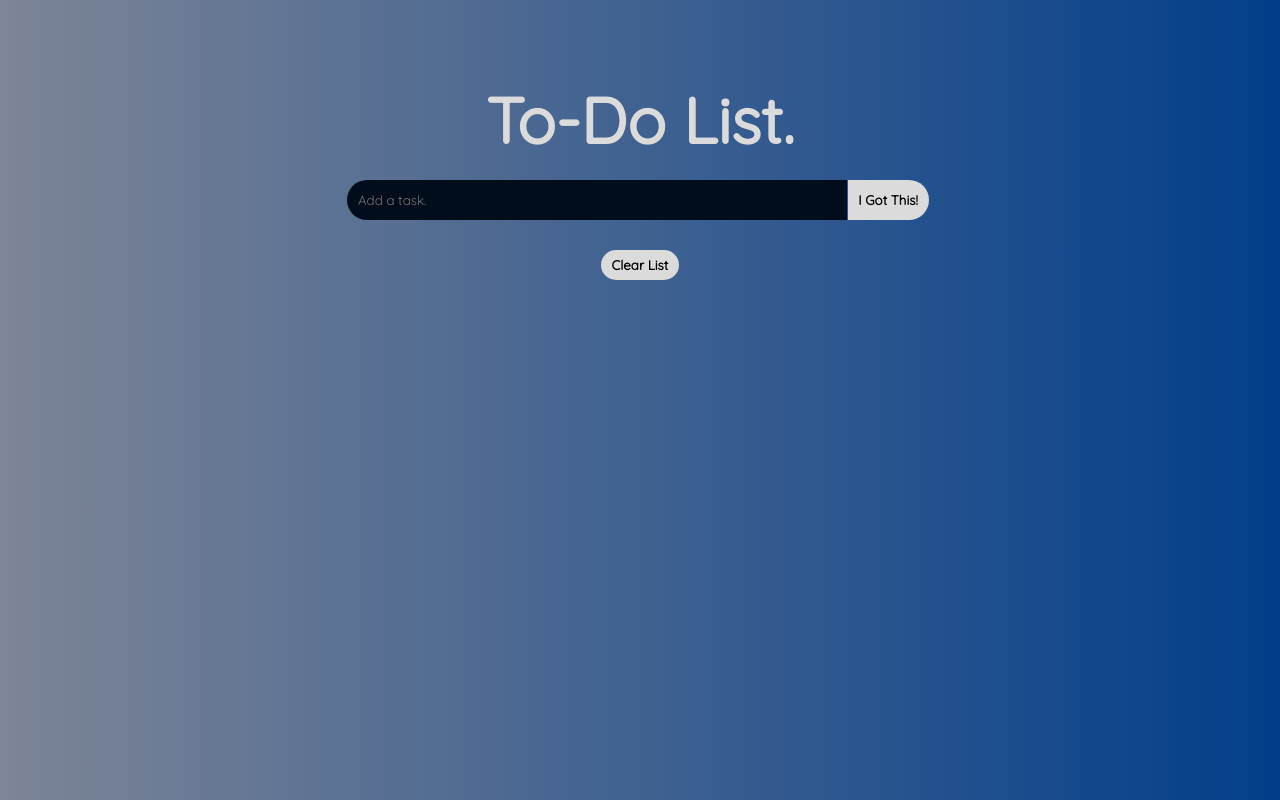
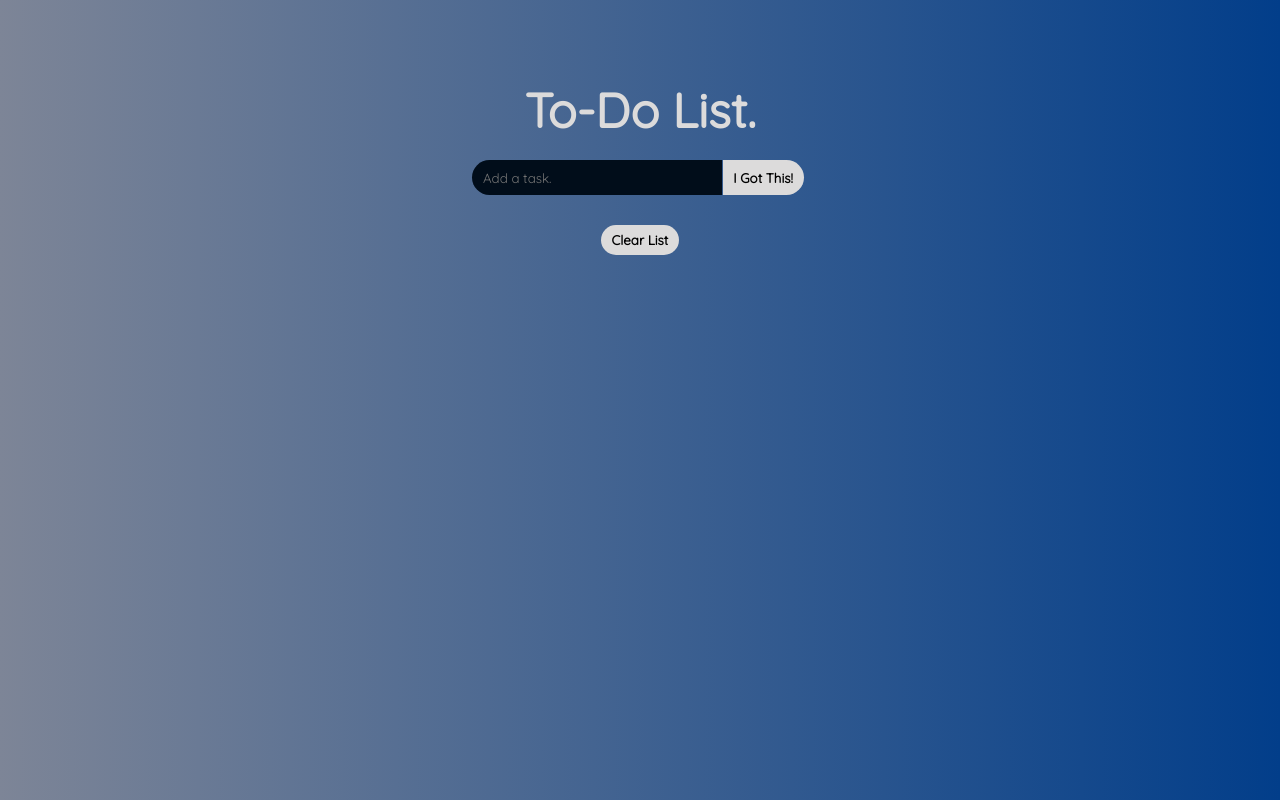
Before and after one commit to LucasCoppola/To-Do-App-w-LocalStorage, a plain HTML site: page index.html in a window 1280 px wide. Drawn offline with Linux system fonts and the light colour scheme.

Commit message:
Update styles.css

```diff
--- a/styles.css
+++ b/styles.css
@@ -98,7 +98,7 @@ body{
     box-shadow: 0 5px 10px rgba(0, 0, 0, 0.2);
 }
 
-@media (min-width: 400px) and (max-width: 605px) {
+@media (width < 605px) {
 
     .header .title{
         font-size: 3em;
@@ -119,3 +119,24 @@ body{
     }
 
 }
+
+@media (width > 350px){
+
+    .header .title{
+        font-size: 3em;
+    }
+
+    .header input{
+        width: 250px;
+        height: 35px;
+    }
+
+    .header button{
+        height: 35px;
+    }
+
+    .list-items li{
+        width: 270px;
+        height: 30px;
+    }
+}
```
